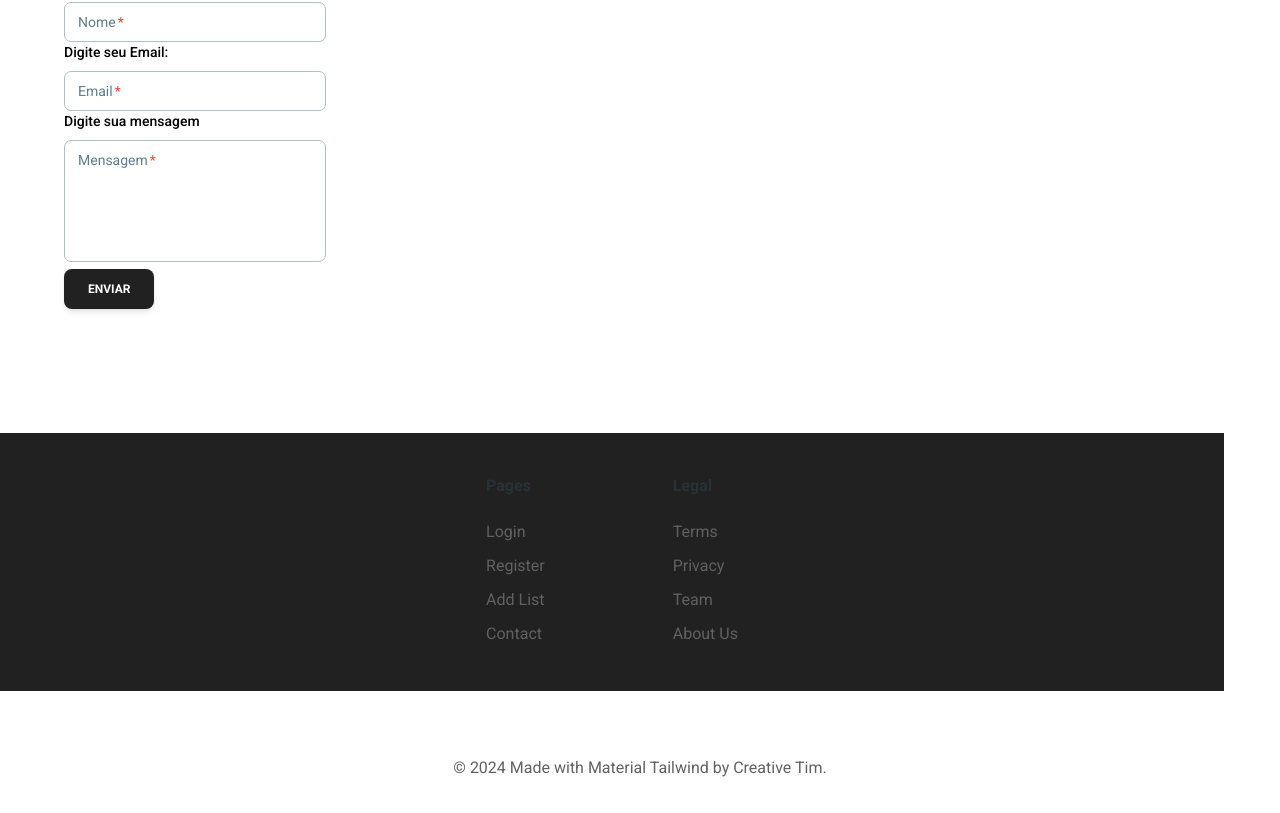
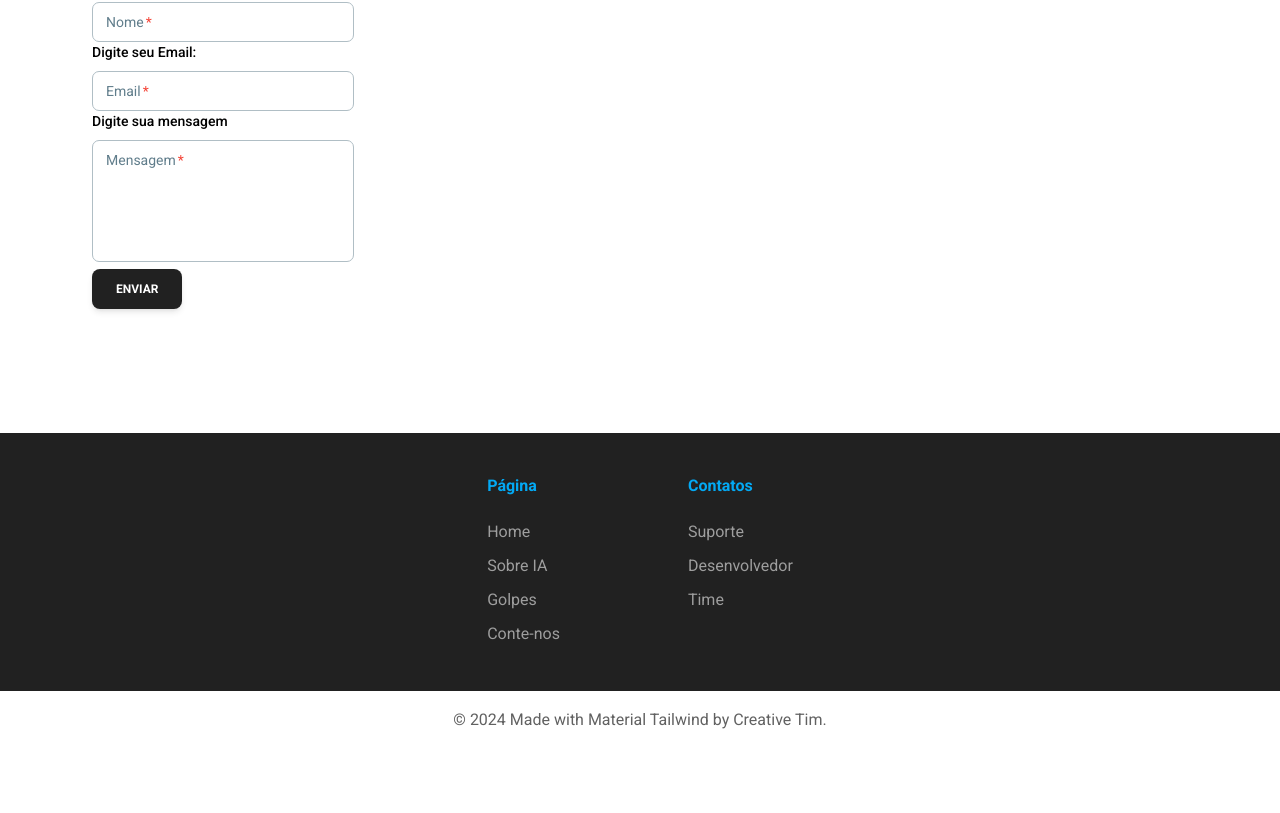
Before and after one commit to LeandroNunes11/GolpesDeIA, a Next.js app: page / in a window 1280 px wide. Shown: the part 3840-4653 px from the top of the page. After the commit the page ends 4589 px from the top, so only its background shows below. Built offline with nearby package versions, Linux system fonts and the light colour scheme.

Commit message:
feat(footer/forms/links): correcting the forms and changing the links

```diff
--- a/src/components/footer.tsx
+++ b/src/components/footer.tsx
@@ -2,12 +2,12 @@ import { Button, Input, Textarea, Typography } from "@material-tailwind/react";
 
 const LINKS = [
 	{
-		title: "Pages",
-		items: ["Login", "Register", "Add List", "Contact"],
+		title: "Página",
+		items: ["Home", "Sobre IA", "Golpes", "Conte-nos"],
 	},
 	{
-		title: "Legal",
-		items: ["Terms", "Privacy", "Team", "About Us"],
+		title: "Contatos",
+		items: ["Suporte", "Desenvolvedor", "Time"],
 	},
 ];
 
@@ -15,8 +15,8 @@ const CURRENT_YEAR = new Date().getFullYear();
 
 export function Footer() {
 	return (
-		<footer className="px-7 pt-16 pb-8">
-			<div className="container max-w-6xl flex flex-col mx-auto">
+		<footer className="pt-16 pb-4">
+			<div className="container max-w-6xl flex flex-col mx-auto px-7">
 				<div className="grid grid-cols-2 !w-full ">
 					<div className="">
 						<Typography variant="h6" className="mb-3 text-left">
@@ -29,22 +29,36 @@ export function Footer() {
 						</Typography>
 						<div className="flex mb-3 flex-col lg:flex-grow items-start gap-4">
 							<form
-								action="https://formsubmit.co/sacblogseguranca@gmail.com" method="POST">
-								<div className="w-full	">
+								action="https://formsubmit.co/sacblogseguranca@gmail.com"
+								method="POST"
+							>
+								<div className="w-full">
 									<Typography
 										variant="small"
 										className="font-medium mb-2 text-left"
 									>
 										Digite seu nome:
 									</Typography>
-									<Input type="text" name="name" label="Nome" color="gray" required/>
+									<Input
+										type="text"
+										name="name"
+										label="Nome"
+										color="gray"
+										required
+									/>
 									<Typography
 										variant="small"
 										className="font-medium mb-2 text-left"
 									>
 										Digite seu Email:
 									</Typography>
-									<Input type="email" name="email" label="Email" color="gray" required/>
+									<Input
+										type="email"
+										name="email"
+										label="Email"
+										color="gray"
+										required
+									/>
 									<Typography
 										variant="small"
 										className="font-medium mb-2 text-left"
@@ -74,12 +88,12 @@ export function Footer() {
 					</div>
 				</div>
 			</div>
-			<div className="bg-gray-900 mt-28 w-full relative left-[50%] right-[50%] ml-[-50vw] mr-[-50vw]">
-				<div className="container max-w-6xl mx-auto py-10 px-4">
+			<div className="bg-gray-900 mt-28 w-full">
+				<div className="max-w-6xl mx-auto py-10 px-4">
 					<div className="flex justify-center gap-10 mb-10 lg:mb-0 md:gap-32">
 						{LINKS.map(({ title, items }) => (
 							<ul key={title}>
-								<Typography variant="h6" color="blue-gray" className="mb-4">
+								<Typography variant="h6" color="light-blue" className="mb-4">
 									{title}
 								</Typography>
 								{items.map((link) => (
@@ -87,7 +101,7 @@ export function Footer() {
 										<Typography
 											as="a"
 											href="#"
-											className="py-1 font-normal !text-gray-700 transition-colors hover:!text-gray-900"
+											className="py-1 font-normal !text-gray-500 transition-colors hover:!text-gray-200"
 										>
 											{link}
 										</Typography>
@@ -98,10 +112,10 @@ export function Footer() {
 					</div>
 				</div>
 			</div>
-			<div className="container max-w-6xl mx-auto">
+			<div className="container max-w-6xl mx-auto px-7">
 				<Typography
 					color="blue-gray"
-					className="md:text-center mt-16 font-normal !text-gray-700"
+					className="md:text-center pt-4 font-normal !text-gray-700"
 				>
 					&copy; {CURRENT_YEAR} Made with{" "}
 					<a
```
